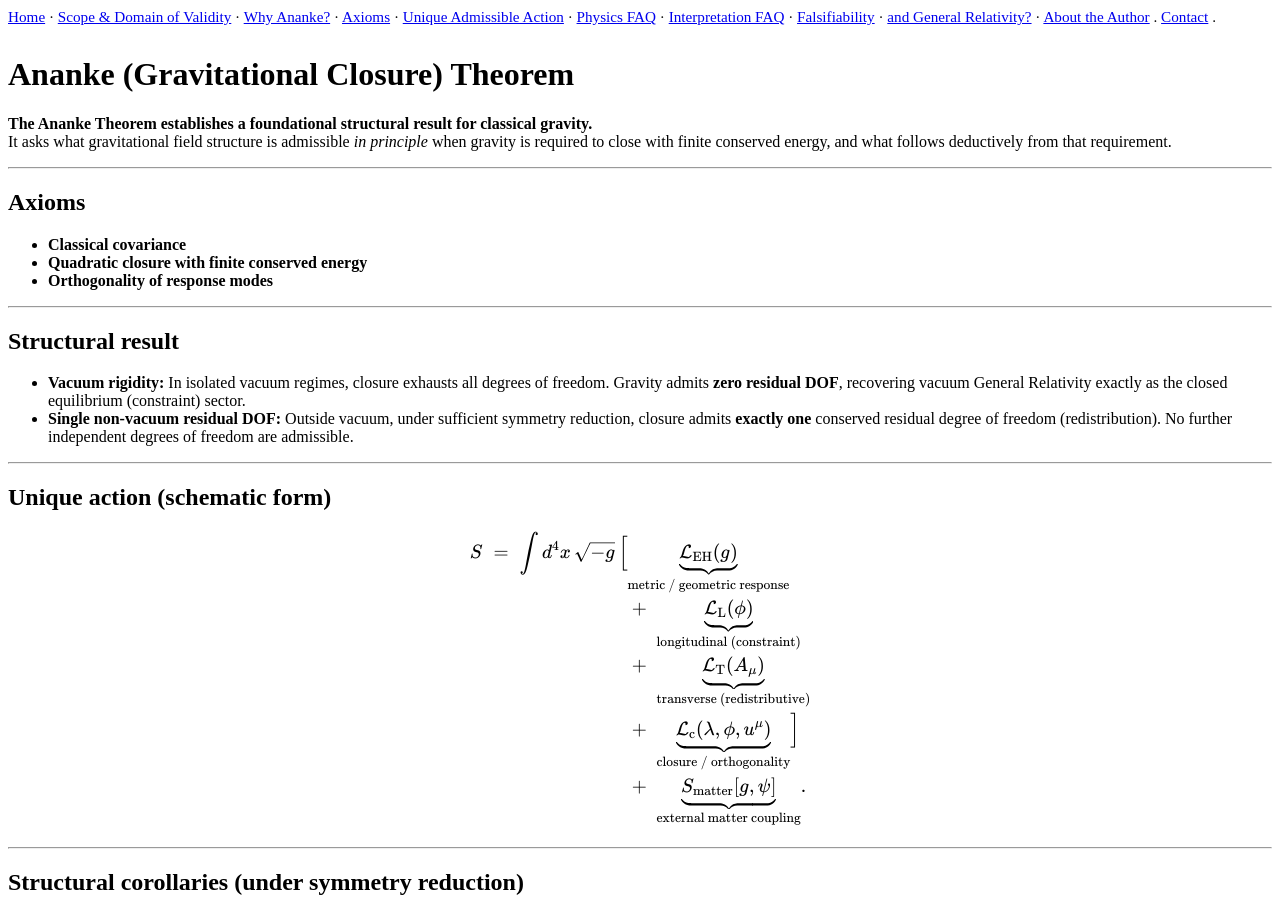
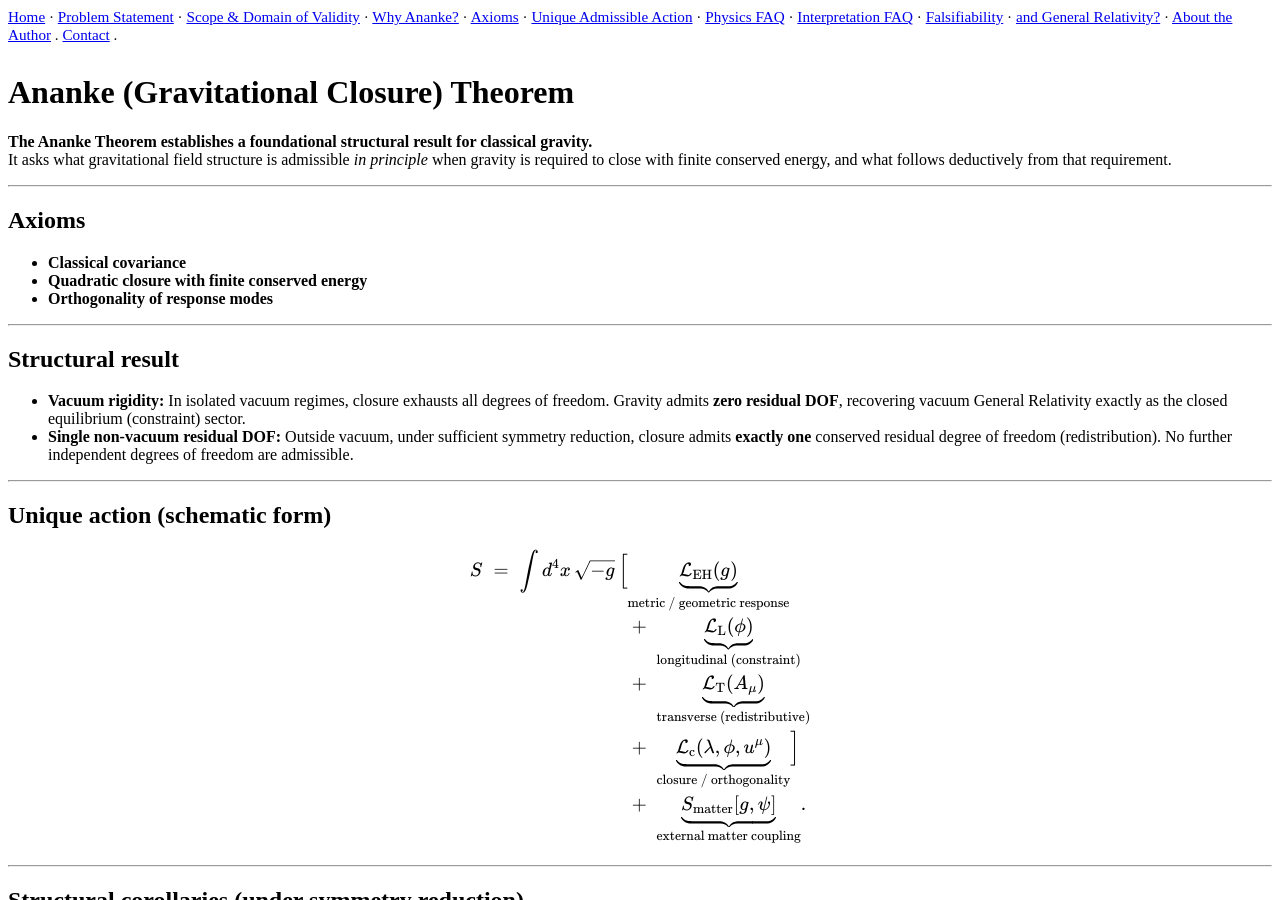
Before and after one commit to ananke-research/ananke-theorem, a Jekyll site: the page built from index.md, in a window 1280 px wide and 900 px high. Built offline with Jekyll 4.4.1, drawn with Linux system fonts in a browser that asks for light colours; our own code applies the rules of GitHub Pages for plain Markdown files.

Commit message:
Add link to Problem Statement in navigation

```diff
--- a/_layouts/default.html
+++ b/_layouts/default.html
@@ -12,6 +12,7 @@
 
   <nav style="margin-bottom:2em; font-size:0.95em;">
     <a href="/">Home</a> ·
+    <a href="/pages/Problem Statement/">Problem Statement</a> ·
     <a href="/pages/Scope & Domain of Validity/">Scope & Domain of Validity</a> ·
     <a href="/pages/Why Ananke?/">Why Ananke?</a> ·
     <a href="/pages/Axioms/">Axioms</a> ·
```
